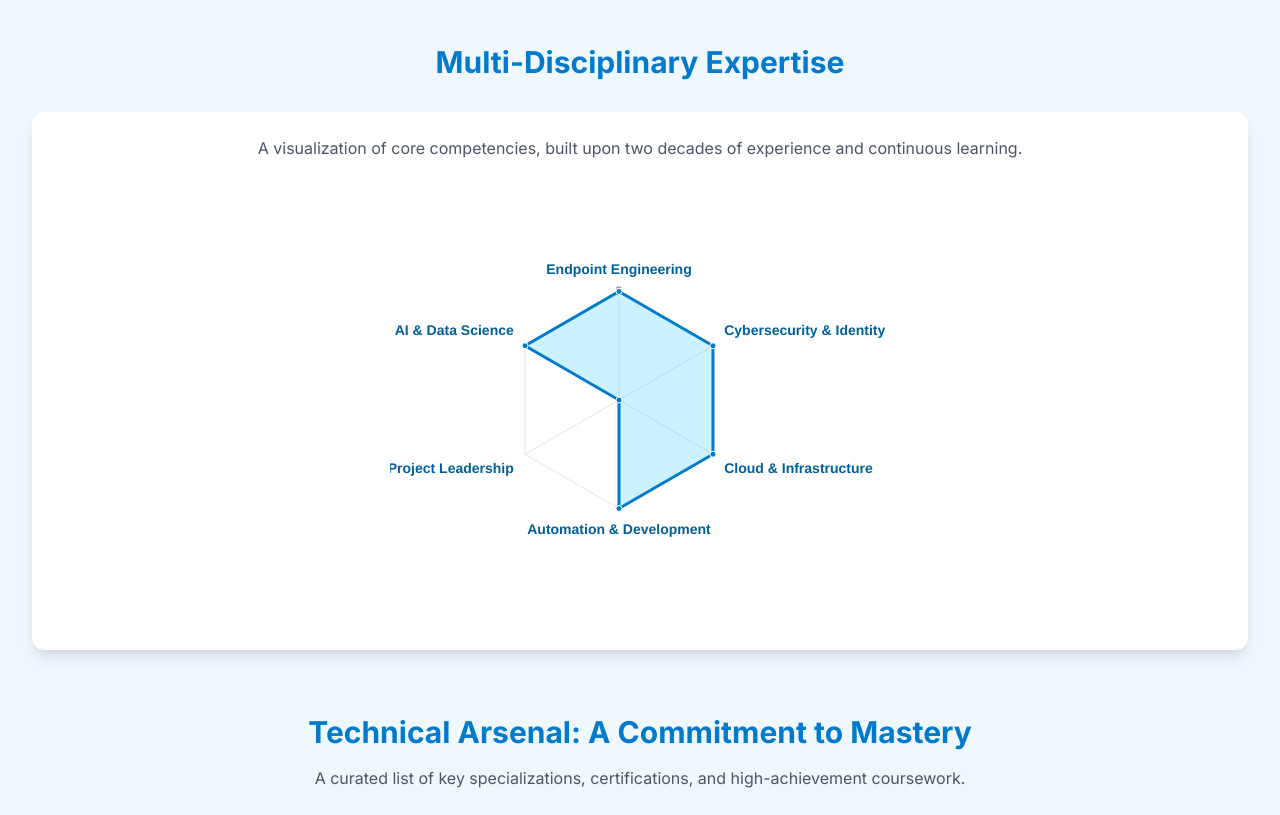
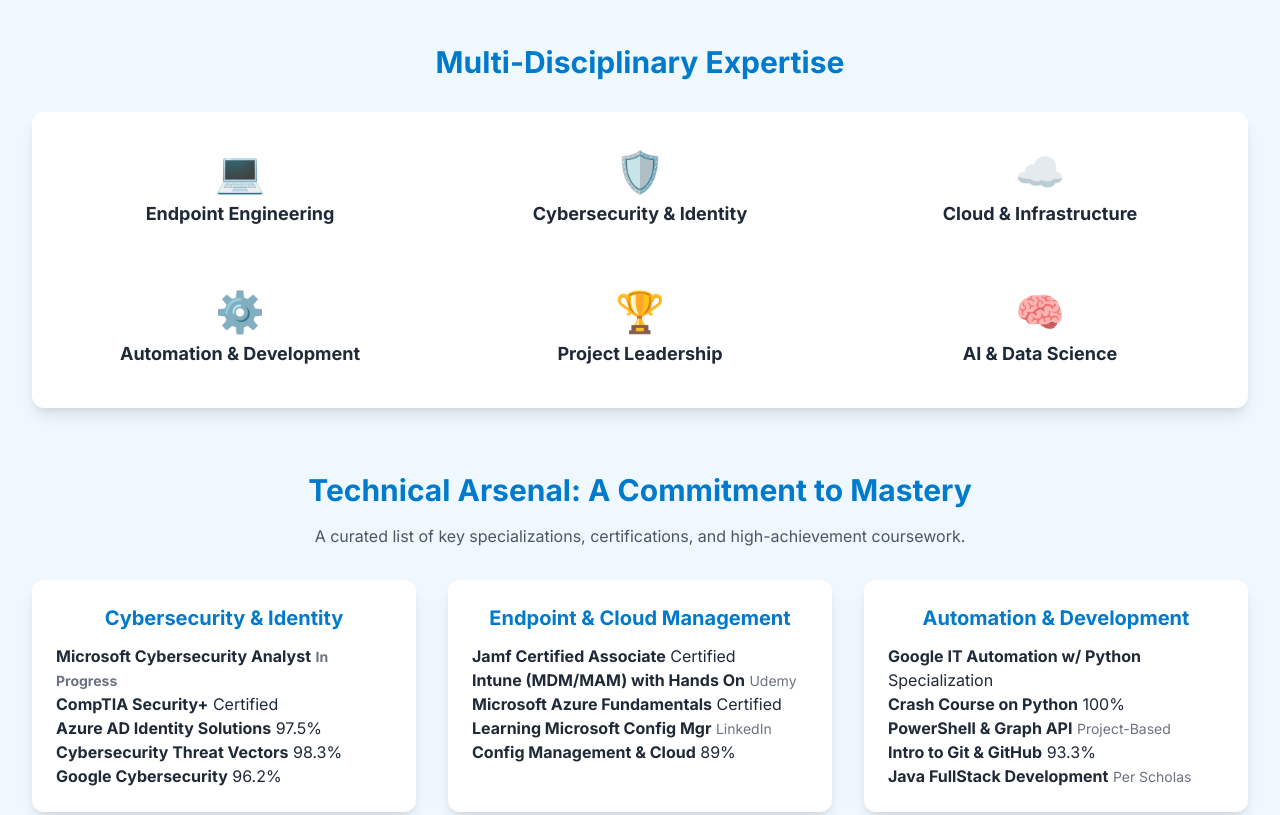
Before and after one commit to systemnyc/systemnyc, a plain HTML site: page index.html in a window 1280 px wide. Shown: the part 500-1315 px from the top of the page. Drawn offline with nearby package versions, Linux system fonts and the light colour scheme.

Commit message:
Update index.html
Removed radar chat

```diff
--- a/index.html
+++ b/index.html
@@ -8,7 +8,6 @@
     <link rel="preconnect" href="https://fonts.googleapis.com">
     <link rel="preconnect" href="https://fonts.gstatic.com" crossorigin>
     <link href="https://fonts.googleapis.com/css2?family=Inter:wght@400;500;700;800&display=swap" rel="stylesheet">
-    <script src="https://cdn.jsdelivr.net/npm/chart.js"></script>
     <style>
         body {
             font-family: 'Inter', sans-serif;
@@ -35,32 +34,42 @@
         .accent-bg { background-color: #007ACC; }
         .accent-text { color: #007ACC; }
         .highlight-text { color: #00BFFF; }
-        .chart-container {
-            position: relative;
-            width: 100%;
-            max-width: 600px;
-            margin-left: auto;
-            margin-right: auto;
-            height: 400px;
-            max-height: 50vh;
+        .modal-overlay {
+            position: fixed;
+            top: 0;
+            left: 0;
+            right: 0;
+            bottom: 0;
+            background-color: rgba(0, 0, 0, 0.5);
+            display: flex;
+            align-items: center;
+            justify-content: center;
+            z-index: 50;
+            opacity: 0;
+            transition: opacity 0.3s ease;
+            pointer-events: none;
         }
-        .course-item {
-            display: flex;
-            justify-content: space-between;
-            align-items: center;
-            padding: 0.5rem 0;
-            border-bottom: 1px solid #e5e7eb;
+        .modal-overlay.active {
+            opacity: 1;
+            pointer-events: auto;
         }
-        .course-item:last-child {
-            border-bottom: none;
+        .modal-content {
+            background: white;
+            padding: 2rem;
+            border-radius: 0.75rem;
+            max-width: 90%;
+            width: 600px;
+            max-height: 90vh;
+            overflow-y: auto;
+            transform: scale(0.95);
+            transition: transform 0.3s ease;
         }
-        .grade-badge {
-            background-color: #dcfce7;
-            color: #166534;
-            font-weight: 600;
-            padding: 0.125rem 0.5rem;
-            border-radius: 9999px;
-            font-size: 0.8rem;
+        .modal-overlay.active .modal-content {
+            transform: scale(1);
+        }
+        .skill-icon {
+            font-size: 2.5rem;
+            line-height: 1;
         }
     </style>
 </head>
@@ -85,9 +94,31 @@
         <section id="skills-overview" class="mb-16">
             <h2 class="text-3xl font-bold accent-text mb-8 text-center">Multi-Disciplinary Expertise</h2>
             <div class="card">
-                <p class="text-center text-gray-600 mb-4">A visualization of core competencies, built upon two decades of experience and continuous learning.</p>
-                <div class="relative mx-auto" style="height:450px; width:100%; max-width:500px;">
-                    <canvas id="expertiseRadarChart"></canvas>
+                <div class="grid grid-cols-2 md:grid-cols-3 gap-8 text-center">
+                    <div class="p-4">
+                        <div class="skill-icon accent-text">💻</div>
+                        <h3 class="text-lg font-bold mt-2">Endpoint Engineering</h3>
+                    </div>
+                    <div class="p-4">
+                        <div class="skill-icon accent-text">🛡️</div>
+                        <h3 class="text-lg font-bold mt-2">Cybersecurity & Identity</h3>
+                    </div>
+                    <div class="p-4">
+                        <div class="skill-icon accent-text">☁️</div>
+                        <h3 class="text-lg font-bold mt-2">Cloud & Infrastructure</h3>
+                    </div>
+                    <div class="p-4">
+                        <div class="skill-icon accent-text">⚙️</div>
+                        <h3 class="text-lg font-bold mt-2">Automation & Development</h3>
+                    </div>
+                    <div class="p-4">
+                        <div class="skill-icon accent-text">🏆</div>
+                        <h3 class="text-lg font-bold mt-2">Project Leadership</h3>
+                    </div>
+                    <div class="p-4">
+                        <div class="skill-icon accent-text">🧠</div>
+                        <h3 class="text-lg font-bold mt-2">AI & Data Science</h3>
+                    </div>
                 </div>
             </div>
         </section>
@@ -222,7 +253,7 @@
                 </div>
                 <div class="card italic border-l-4 border-blue-400">
                     <p>"Charles was always happy to <strong>share his experience with me</strong>, as I was coming in to the field with little practical experience of my own. Charles is a highly skilled and knowledgeable IT professional."</p>
-                     <p class="text-right font-bold not-italic mt-4 accenat-text">— Trevor Schmidt, Former Colleague</p>
+                     <p class="text-right font-bold not-italic mt-4 accent-text">— Trevor Schmidt, Former Colleague</p>
                 </div>
             </div>
         </section>
@@ -258,7 +289,8 @@
 
     <script>
         document.addEventListener('DOMContentLoaded', function() {
-            const radarCtx = document.getElementById('expertiseRadarChart').getContext('2d');
+            const radarCtx = document.getElementById('expertiseRadarChart');
+            if (radarCtx) {
                 const expertiseRadarChart = new Chart(radarCtx, {
                     type: 'radar',
                     data: {
@@ -272,7 +304,7 @@
                         ],
                         datasets: [{
                             label: 'Expertise Level',
-                        data: [5, 5, 5, 5, 4, 5],
+                            data: [5, 4, 4, 5, 4, 4],
                             backgroundColor: 'rgba(0, 191, 255, 0.2)',
                             borderColor: 'rgba(0, 122, 204, 1)',
                             pointBackgroundColor: 'rgba(0, 122, 204, 1)',
@@ -327,6 +359,7 @@
                         }
                     }
                 });
+            }
 
             const modal = document.getElementById('details-modal');
             const modalTitle = document.getElementById('modal-title');
```
Lines whose indentation alone changed are shown as unchanged.
